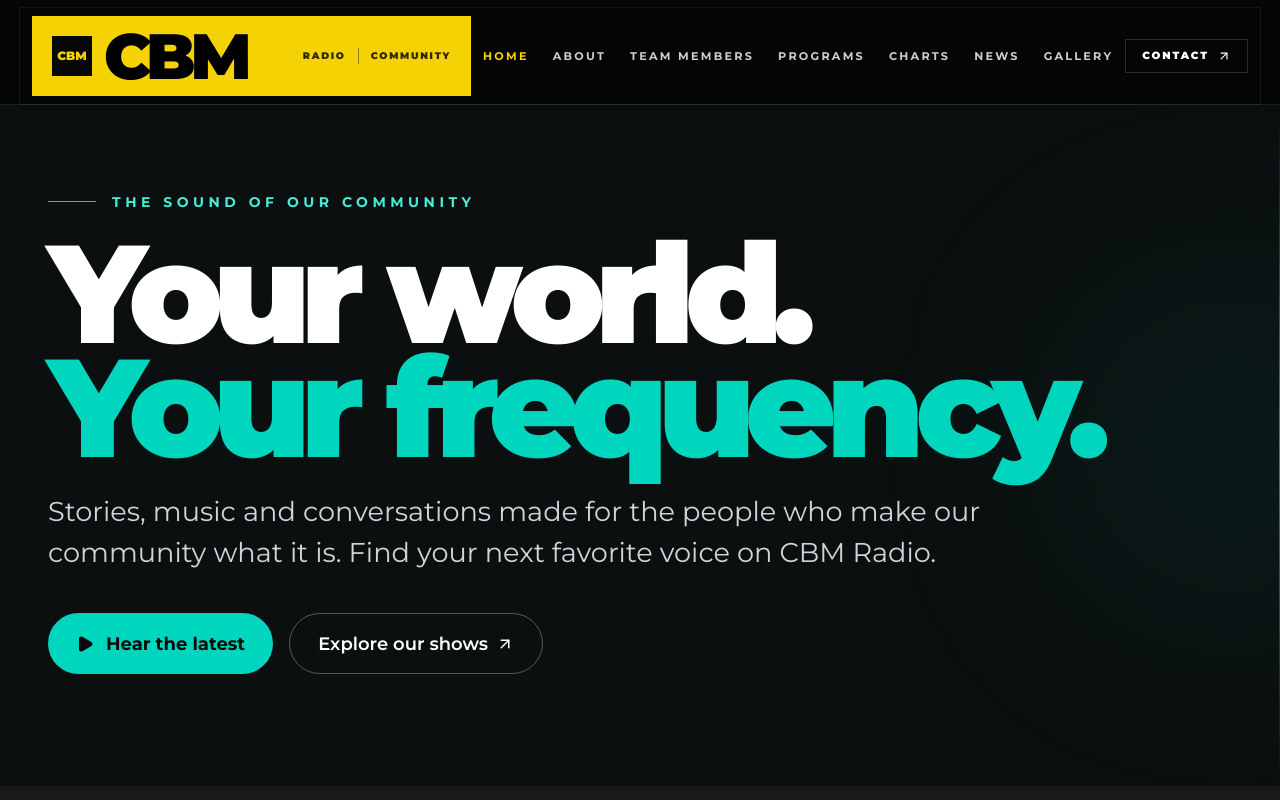
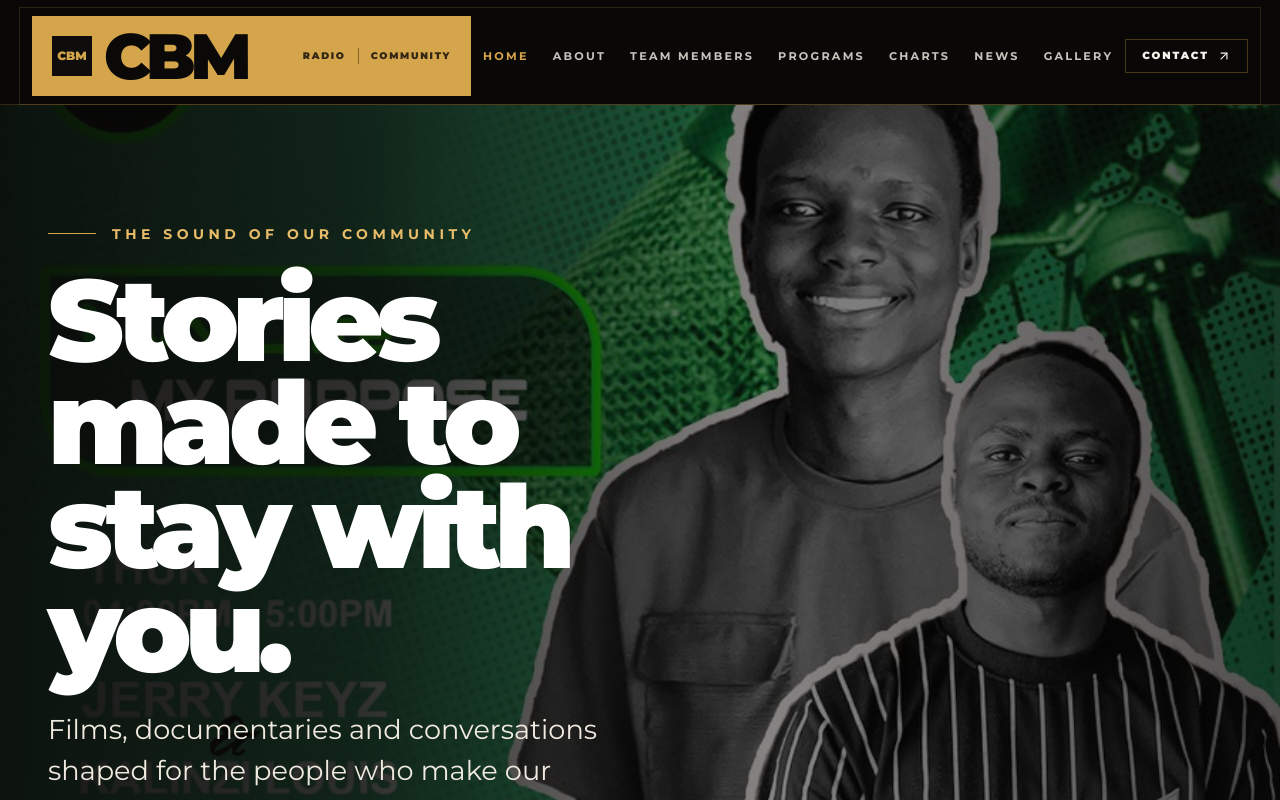
Before and after one commit to CBM-GROUP/cbmradio3-publicwebsite, a Next.js app: page / in a window 1280 px wide. Shown: the top 800 px of the page. Built offline with nearby package versions, Linux system fonts and the light colour scheme; no server answers.

Commit message:
style: update global styles and improve header and hero section aesthetics

```diff
--- a/src/app/globals.css
+++ b/src/app/globals.css
@@ -2,7 +2,17 @@
 
 :root {
   color-scheme: dark;
-  background: #101110;
+  --brand-bg: #090807;
+  --brand-surface: #12100e;
+  --brand-surface-strong: #1a1410;
+  --brand-panel: #17130f;
+  --brand-ink: #f7f2ea;
+  --brand-muted: #d9cdb7;
+  --brand-accent: #d4a54a;
+  --brand-accent-strong: #e8bc69;
+  --brand-accent-soft: rgba(212, 165, 74, 0.15);
+  --brand-border: rgba(255, 255, 255, 0.08);
+  background: var(--brand-bg);
   font-family: var(--font-montserrat), Arial, Helvetica, sans-serif;
 }
 
@@ -12,16 +22,17 @@ html {
 
 body {
   min-height: 100%;
-  background: #101110;
+  background: var(--brand-bg);
+  color: var(--brand-ink);
 }
 
 ::selection {
-  background: #2dd4bf;
-  color: #101110;
+  background: var(--brand-accent);
+  color: #0a0908;
 }
 
 :focus-visible {
-  outline: 2px solid #5eead4;
+  outline: 2px solid var(--brand-accent-strong);
   outline-offset: 3px;
 }
 
--- a/src/components/header.tsx
+++ b/src/components/header.tsx
@@ -13,22 +13,22 @@ export default function Header() {
   const pathname = usePathname();
 
   return (
-    <header className="sticky top-0 z-50 w-full border-b border-white/10 bg-[#040505] text-white">
+    <header className="sticky top-0 z-50 w-full border-b border-[#d4a54a]/20 bg-[#090807] text-[#f7f2ea]">
       <div className="mx-auto max-w-[1800px] px-2 sm:px-3 lg:px-5">
-        <div className="relative mt-2 flex items-center gap-3 bg-[#040505] px-2 py-2 shadow-[0_0_0_1px_rgba(255,255,255,0.06)] sm:px-3">
-          <div className="flex flex-1 items-center justify-between gap-2 rounded-none bg-[#f4d204] px-3 py-2 sm:px-4 lg:px-5">
+        <div className="relative mt-2 flex items-center gap-3 bg-[#090807] px-2 py-2 shadow-[0_0_0_1px_rgba(212,165,74,0.18)] sm:px-3">
+          <div className="flex flex-1 items-center justify-between gap-2 rounded-none bg-[#d4a54a] px-3 py-2 sm:px-4 lg:px-5">
             <div className="flex items-center gap-3">
-              <span className="grid h-8 w-8 place-items-center bg-[#070808] text-[0.7rem] font-black leading-none text-[#f4d204] sm:h-10 sm:w-10 sm:text-xs">
+              <span className="grid h-8 w-8 place-items-center bg-[#0f0d0c] text-[0.7rem] font-black leading-none text-[#d4a54a] sm:h-10 sm:w-10 sm:text-xs">
                 CBM
               </span>
-              <span className="text-[1.5rem] font-black uppercase leading-none tracking-[-0.08em] text-black sm:text-[2.5rem] lg:text-[4rem]">
+              <span className="text-[1.5rem] font-black uppercase leading-none tracking-[-0.08em] text-[#0b0908] sm:text-[2.5rem] lg:text-[4rem]">
                 CBM
               </span>
             </div>
 
-            <div className="hidden items-center gap-3 text-[0.6rem] font-black uppercase tracking-[0.18em] text-black/80 sm:flex">
+            <div className="hidden items-center gap-3 text-[0.6rem] font-black uppercase tracking-[0.18em] text-[#0b0908]/80 sm:flex">
               <span>Radio</span>
-              <span className="h-4 w-px bg-black/40" />
+              <span className="h-4 w-px bg-[#0b0908]/40" />
               <span>Community</span>
             </div>
           </div>
@@ -45,7 +45,7 @@ export default function Header() {
                   href={item.href}
                   aria-current={isActive ? "page" : undefined}
                   className={`text-[0.7rem] font-bold uppercase tracking-[0.2em] transition-colors ${
-                    isActive ? "text-[#f4d204]" : "text-white/80 hover:text-[#f4d204]"
+                    isActive ? "text-[#d4a54a]" : "text-[#f7f2ea]/80 hover:text-[#e8bc69]"
                   }`}
                 >
                   {item.label}
@@ -56,7 +56,7 @@ export default function Header() {
 
           <Link
             href={contactNavigationItem.href}
-            className="inline-flex items-center gap-2 border border-white/15 bg-[#040505] px-3 py-2 text-[0.65rem] font-black uppercase tracking-[0.18em] text-white transition hover:border-[#f4d204] hover:text-[#f4d204] sm:px-4"
+            className="inline-flex items-center gap-2 border border-[#d4a54a]/30 bg-[#090807] px-3 py-2 text-[0.65rem] font-black uppercase tracking-[0.18em] text-[#f7f2ea] transition hover:border-[#e8bc69] hover:text-[#e8bc69] sm:px-4"
           >
             Contact
             <ArrowUpRight size={14} aria-hidden="true" />
--- a/src/components/hero-section.tsx
+++ b/src/components/hero-section.tsx
@@ -1,52 +1,57 @@
+import Image from "next/image";
 import Link from "next/link";
 import { ArrowUpRight, Play } from "lucide-react";
+
+import FeaturedShow from "../../public/cbm_images/radio 2.jpeg";
 
 export default function HeroSection() {
   return (
     <section
       aria-labelledby="home-heading"
-      className="relative isolate overflow-hidden bg-[#0b0f0f] px-5 pb-20 pt-20 text-white sm:px-8 lg:px-12 lg:pb-28"
+      className="relative isolate overflow-hidden bg-[#090807]"
     >
-      <div
-        aria-hidden="true"
-        className="pointer-events-none absolute right-[-6rem] top-1/2 hidden h-72 w-72 -translate-y-1/2 rounded-full bg-teal-400/10 blur-[120px] lg:block"
-      />
-      <div
-        aria-hidden="true"
-        className="pointer-events-none absolute inset-y-0 right-0 hidden w-px bg-gradient-to-b from-transparent via-teal-400/70 to-transparent lg:block"
-      />
+      <div className="absolute inset-0">
+        <Image
+          src={FeaturedShow}
+          alt="CBM Radio presenters and audience"
+          fill
+          priority
+          className="object-cover opacity-80"
+          sizes="100vw"
+        />
+        <div className="absolute inset-0 bg-[linear-gradient(90deg,rgba(9,8,7,0.92)_0%,rgba(9,8,7,0.8)_28%,rgba(9,8,7,0.35)_60%,rgba(9,8,7,0.62)_100%)]" />
+      </div>
 
-      <div className="mx-auto max-w-[1400px]">
-        <div className="max-w-[1170px]">
-          <p className="mb-6 inline-flex items-center gap-4 text-[0.65rem] font-bold uppercase tracking-[0.32em] text-teal-300 sm:text-xs lg:text-sm">
-            <span aria-hidden="true" className="h-px w-10 bg-teal-400 sm:w-12" />
-            THE SOUND OF OUR COMMUNITY
+      <div className="relative mx-auto flex min-h-[72vh] max-w-[1800px] items-center px-5 py-20 sm:px-8 lg:px-12 lg:py-28">
+        <div className="max-w-[720px]">
+          <p className="mb-6 inline-flex items-center gap-4 text-[0.65rem] font-bold uppercase tracking-[0.32em] text-[#e8bc69] sm:text-xs lg:text-sm">
+            <span aria-hidden="true" className="h-px w-10 bg-[#d4a54a] sm:w-12" />
+            The sound of our community
           </p>
 
           <h1
             id="home-heading"
-            className="font-black leading-[0.82] tracking-[-0.07em] text-white text-[3.2rem] sm:text-[4.5rem] md:text-[6.5rem] lg:text-[8.7rem]"
+            className="text-[3rem] font-black leading-[0.9] tracking-[-0.06em] text-white sm:text-[4.5rem] md:text-[6rem] lg:text-[7.2rem]"
           >
-            <span className="block">Your world.</span>
-            <span className="block text-teal-400">Your frequency.</span>
+            Stories made to stay with you.
           </h1>
 
-          <p className="mt-7 max-w-[980px] text-base leading-7 text-zinc-300 sm:text-xl sm:leading-9 lg:text-[1.7rem] lg:leading-[1.5]">
-            Stories, music and conversations made for the people who make our
-            community what it is. Find your next favorite voice on CBM Radio.
+          <p className="mt-7 max-w-[640px] text-base leading-7 text-[#f0e9df] sm:text-xl lg:text-[1.7rem] lg:leading-[1.5]">
+            Films, documentaries and conversations shaped for the people who make
+            our community what it is.
           </p>
 
           <div className="mt-10 flex flex-col items-start gap-4 sm:flex-row sm:items-center">
             <Link
               href="/episodes"
-              className="inline-flex min-h-[3.4rem] items-center gap-3 rounded-full bg-teal-400 px-7 text-base font-bold text-zinc-950 transition hover:bg-teal-300 sm:min-h-[3.8rem] sm:text-lg"
+              className="inline-flex min-h-[3.4rem] items-center gap-3 rounded-full bg-[#d4a54a] px-7 text-base font-bold text-[#090807] transition hover:bg-[#e8bc69] sm:min-h-[3.8rem] sm:text-lg"
             >
               <Play size={18} fill="currentColor" aria-hidden="true" />
               Hear the latest
             </Link>
             <Link
               href="/programs"
-              className="inline-flex min-h-[3.4rem] items-center gap-2 rounded-full border border-white/30 bg-transparent px-7 text-base font-semibold text-white transition hover:border-teal-300 hover:text-teal-300 sm:min-h-[3.8rem] sm:text-lg"
+              className="inline-flex min-h-[3.4rem] items-center gap-2 rounded-full border border-[#f7f2ea]/35 bg-transparent px-7 text-base font-semibold text-white transition hover:border-[#e8bc69] hover:text-[#e8bc69] sm:min-h-[3.8rem] sm:text-lg"
             >
               Explore our shows
               <ArrowUpRight size={18} aria-hidden="true" />
```
